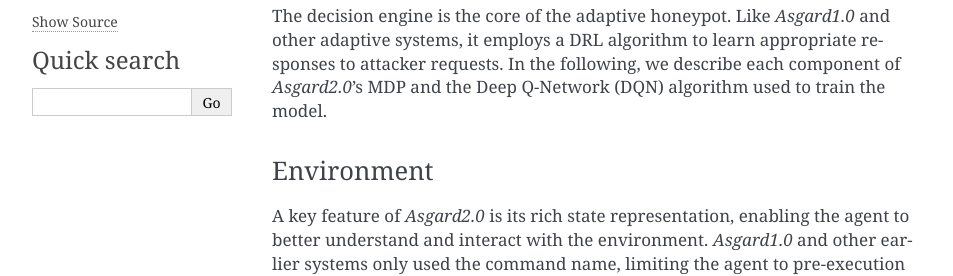
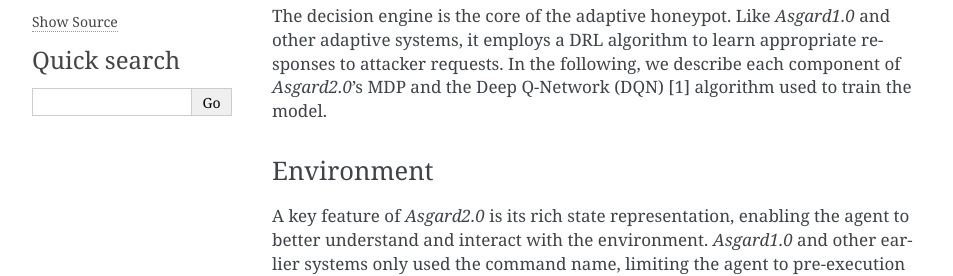
Before and after one commit to sereysethy/asgard, a Sphinx documentation site: the page built from docs/source/asgard2.rst, in a window 1280 px wide and 900 px high. Shown: the part 307-583 px from the top of the window, without its empty margins (148-1101 px from the left). Built offline with Sphinx 7.4.7, drawn with Linux system fonts in a browser that asks for light colours; some of the changed text lies outside the part shown.

Commit message:
Add a reference to DQN

```diff
--- a/docs/source/asgard2.rst
+++ b/docs/source/asgard2.rst
@@ -15,7 +15,7 @@ The decision engine is the core of the adaptive honeypot.
 Like *Asgard1.0* and other adaptive systems, it employs a DRL algorithm
 to learn appropriate responses to attacker requests.
 In the following, we describe each component of *Asgard2.0*'s MDP and
-the Deep Q-Network (DQN) algorithm used to train the model.
+the Deep Q-Network (DQN) [1] algorithm used to train the model.
 
 Environment
 ^^^^^^^^^^^
```
Also changed, not shown: other parts of docs/source/asgard2.rst (+3 -0 lines).
